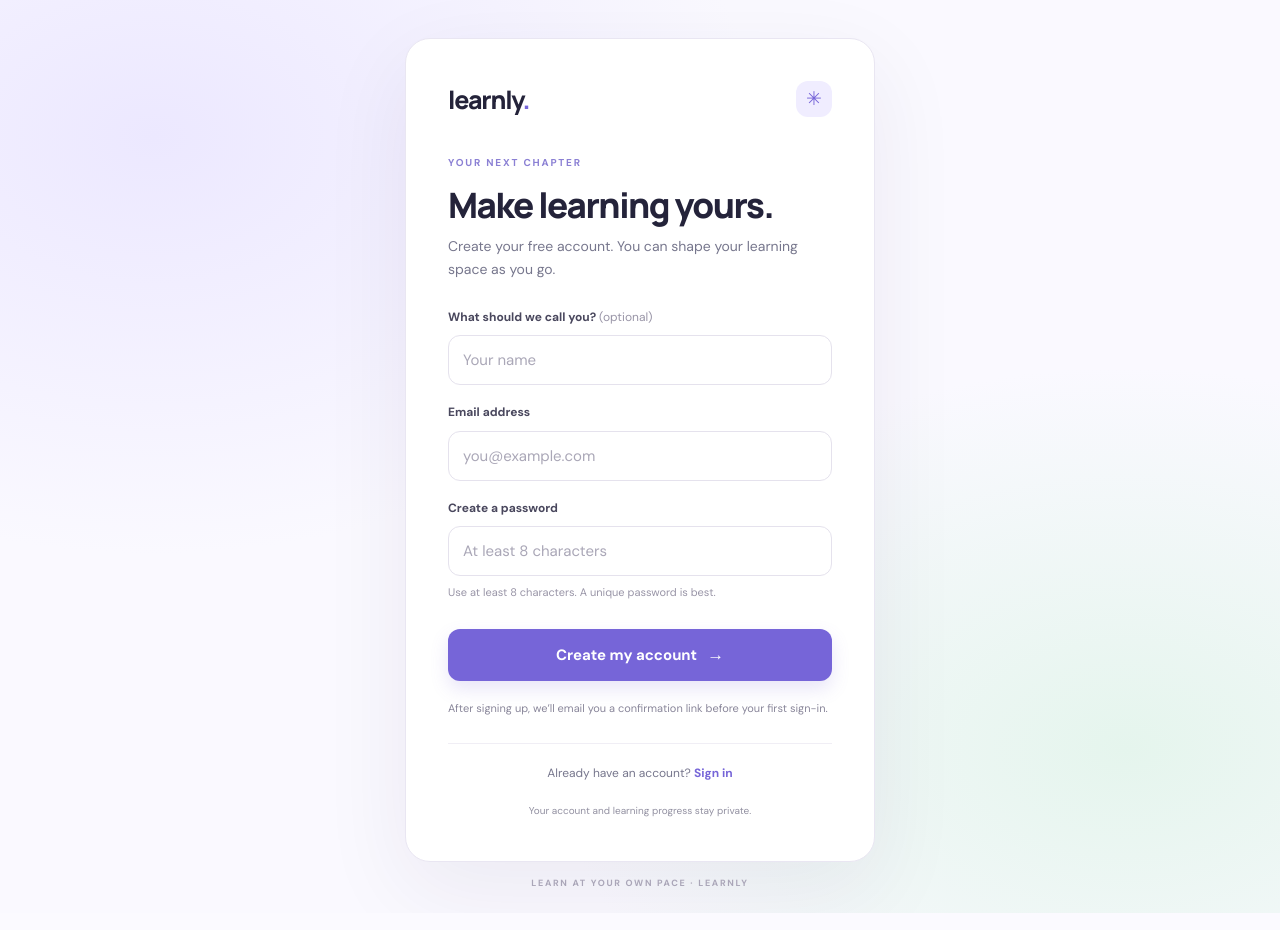
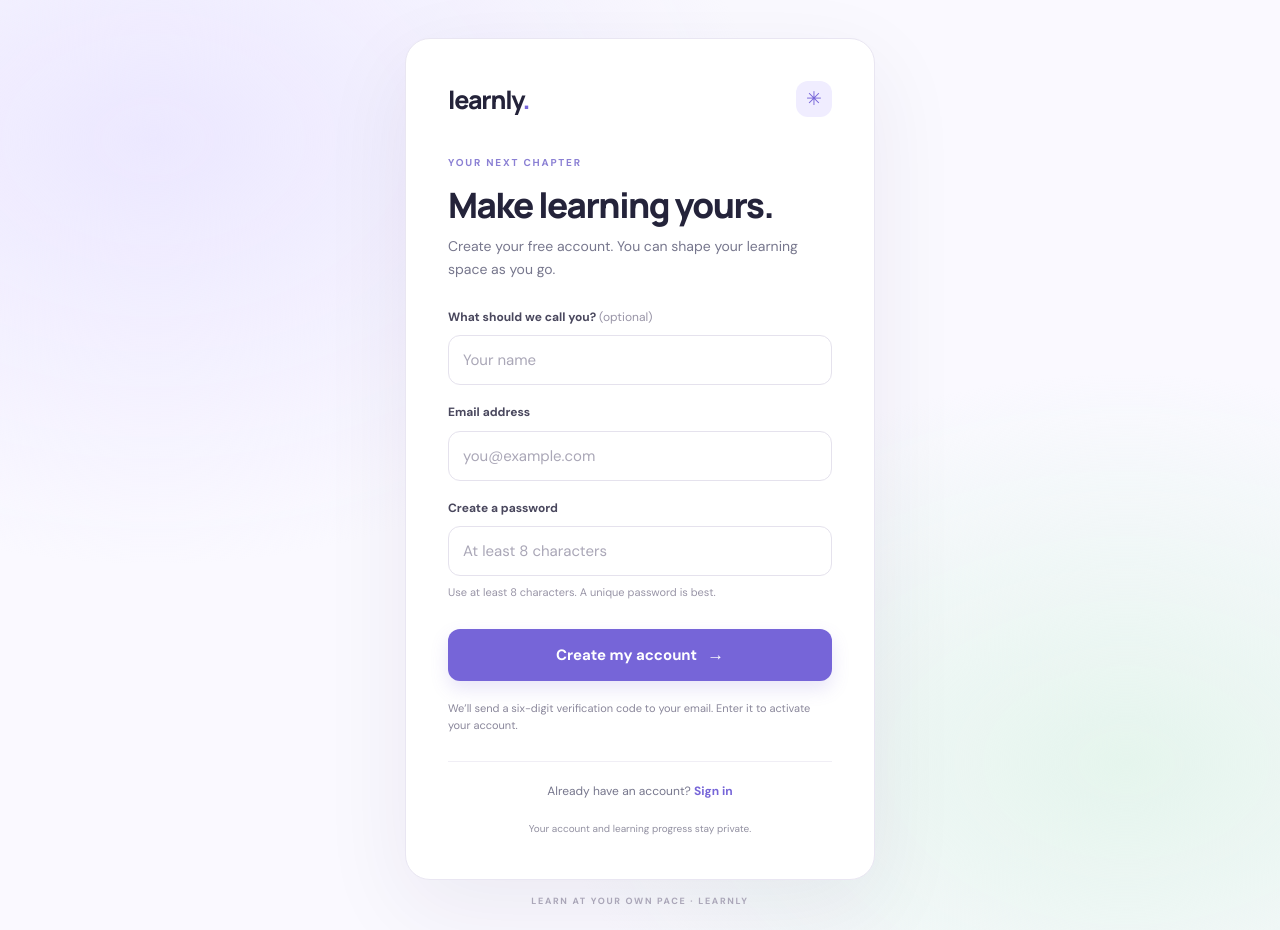
Before and after one commit to Norrform/learning-platform, a Next.js app: page /signup in a window 1280 px wide. Built offline with nearby package versions, Linux system fonts and the light colour scheme.

Commit message:
Update signup flow for email verification codes

```diff
--- a/app/signup/page.tsx
+++ b/app/signup/page.tsx
@@ -14,7 +14,7 @@ export default async function SignupPage({ searchParams }: { searchParams: Promi
         <div className="field"><label htmlFor="password">Create a password</label><input id="password" name="password" type="password" minLength={8} autoComplete="new-password" placeholder="At least 8 characters" required /><p className="field-hint">Use at least 8 characters. A unique password is best.</p></div>
         <button className="button full auth-submit">Create my account <span aria-hidden="true">→</span></button>
       </form>
-      <p className="auth-inline-help">After signing up, we’ll email you a confirmation link before your first sign-in.</p>
+      <p className="auth-inline-help">We’ll send a six-digit verification code to your email. Enter it to activate your account.</p>
     </AuthShell>
   );
 }
```
